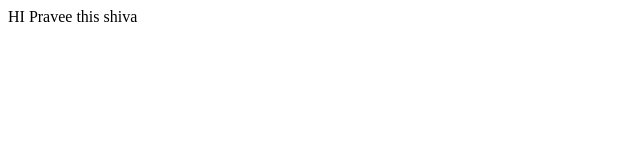
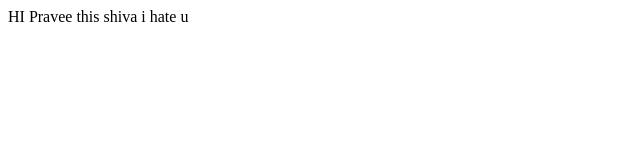
Before and after one commit to siva-960/sivaRepository, a plain HTML site: page index.html in a window 1280 px wide. Shown: the full height of the page, 0-640 px from the left. Drawn offline with Linux system fonts and the light colour scheme.

Commit message:
latest commit

```diff
--- a/index.html
+++ b/index.html
@@ -1,7 +1,7 @@
 <html>
 	<head>
 		<body>
-			HI Pravee this shiva
+			HI Pravee this shiva i hate u
 		</body>
 	</head>
 </html>
```
